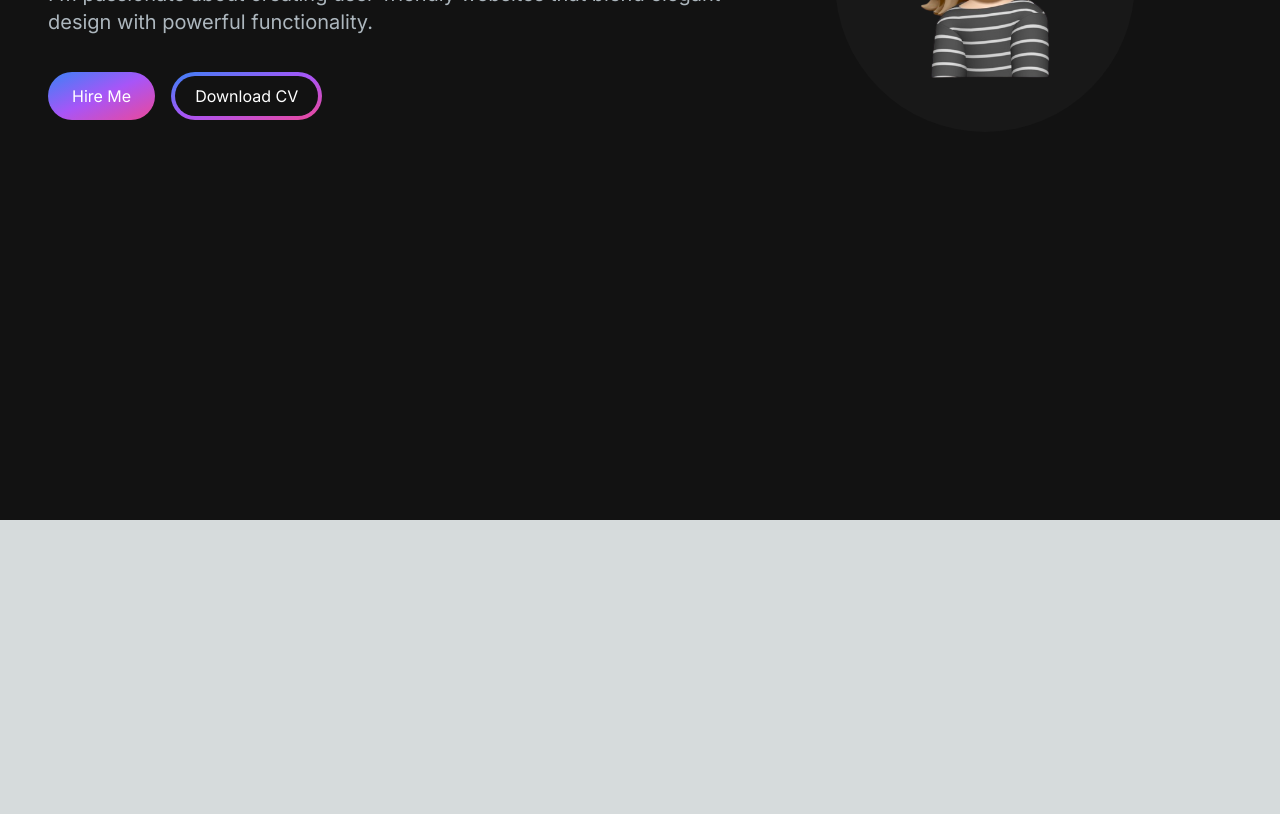
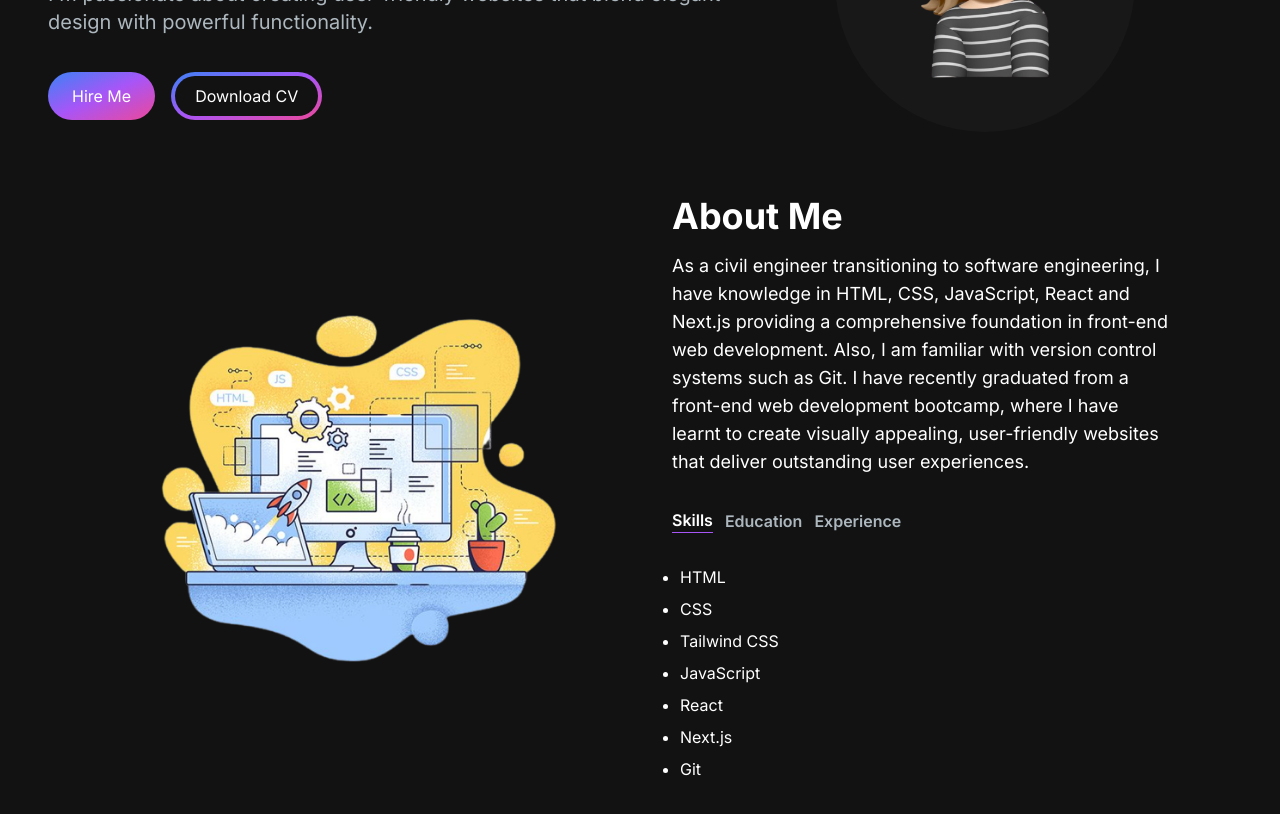
Before and after one commit to tugbaesat/portfolio-tugba, a Next.js app: page / in a window 1280 px wide. Shown: the part 280-1094 px from the top of the page. Before the commit the page ends 800 px from the top, so only its background shows below. Built offline with nearby package versions, Linux system fonts and the light colour scheme.

Commit message:
about section added

```diff
--- /dev/null
+++ b/app/components/AboutSection.jsx
@@ -0,0 +1,73 @@
+"use client"
+import React, { useTransition, useState} from 'react'
+import Image from 'next/image'
+import TabButton from './TabButton'
+
+const TAB_DATA = [
+    {
+        title:"Skills",
+        id:"skills",
+        content: (
+            <ul className='list-disc pl-2 flex flex-col gap-2'>
+                <li>HTML</li>
+                <li>CSS</li>
+                <li>Tailwind CSS</li>
+                <li>JavaScript</li>
+                <li>React</li>
+                <li>Next.js</li>
+                <li>Git</li>
+            </ul>
+        )
+    },
+    {
+        title:"Education",
+        id:"education",
+        content: (
+            <ul className='list-disc pl-2 flex flex-col gap-2'>
+                <li><span className='font-bold'>Front-end Web Development Bootcamp</span>, Re:Coded</li>
+                <li> <span className='font-bold'>Master of Science in Construction Management and Engineering</span>, Middle East Technical University</li>
+                <li> <span className='font-bold'>Bachelor of Science in Civil Engineering</span>, Middle East Technical University</li>
+            </ul>
+        )
+    },
+    {
+        title:"Experience",
+        id:"experience",
+        content: (
+            <ul className='list-disc pl-2 flex flex-col gap-2'>
+                <li><span className='font-bold'>Civil Engineer</span>, EFK Engineering</li>
+                <li><span className='font-bold'>Intern</span>, Astaldi-Turkerler Joint Venture</li>
+            </ul>
+        )
+    }
+]
+
+const AboutSection = () => {
+    const [tab, setTab] = useState("skills")
+    const [isPending, startTransition] = useTransition()
+
+    const handleTabChange = (id) => {
+        startTransition(() => {
+            setTab(id)
+        })
+    }
+  return (
+    <section className='text-white '>
+<div className='md:grid md:grid-cols-2 gap-8 items-center py-8 px-4 xl:gap-16 sm:py-16 xl:px-16'>
+    <Image src="/images/about.png" alt='about image' width={500} height={500}/>
+    <div className='mt-4 md:mt-0 text-left flex flex-col h-full'>
+<h2 className='text-4xl font-bold text-white mb-4'>About Me</h2>
+<p className='text-base lg:text-lg'>As a civil engineer transitioning to software engineering, I have knowledge in HTML, CSS, JavaScript, React and Next.js providing a comprehensive foundation in front-end web development. Also, I am familiar with version control systems such as Git. I have recently graduated from a front-end web development bootcamp, where I have learnt to create visually appealing, user-friendly websites that deliver outstanding user experiences.</p>
+<div className='flex flex-row mt-8'>
+    <TabButton selectTab={() => handleTabChange("skills")} active={tab === "skills"}>Skills</TabButton>
+    <TabButton selectTab={() => handleTabChange("education")} active={tab === "education"}>Education</TabButton>
+    <TabButton selectTab={() => handleTabChange("experience")} active={tab === "experience"}>Experience</TabButton>
+</div>
+<div className='mt-8'>{TAB_DATA.find((t) => t.id === tab).content}</div>
+    </div>
+</div>
+    </section>
+  )
+}
+
+export default AboutSection
--- /dev/null
+++ b/app/components/TabButton.jsx
@@ -0,0 +1,14 @@
+import React from 'react'
+
+const TabButton = ({active, selectTab, children}) => {
+const buttonClasses = active ? "text-white border-b  border-purple-500" : " text-[#adb7be] "
+
+  return (
+    <button onClick={selectTab}>
+        <p className={`mr-3 font-semibold ${buttonClasses}`}>{children}</p>
+
+    </button>
+  )
+}
+
+export default TabButton
--- a/app/page.js
+++ b/app/page.js
@@ -1,12 +1,14 @@
 import Image from "next/image";
 import HeroSection from "./components/HeroSection";
 import Navbar from "./components/Navbar";
+import AboutSection from "./components/AboutSection";
 
 export default function Home() {
   return <main className="flex flex-col min-h-screen bg-[#121212]">
     <Navbar/>
     <div className="container px-12 py-4 mx-auto mt-24">
     <HeroSection/>
+    <AboutSection/>
     </div>
   </main>;
 }
```
Also changed, not shown: public/images/about.png (added).
